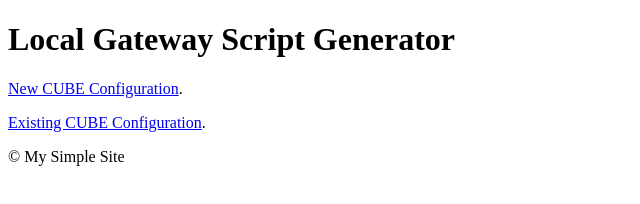
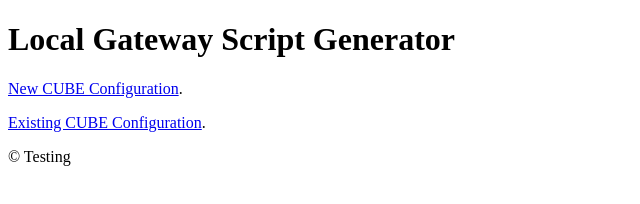
Before and after one commit to bigant32/veytec_files, a plain HTML site: page index.html in a window 1280 px wide. Shown: the full height of the page, 0-640 px from the left. Drawn offline with Linux system fonts and the light colour scheme.

Commit message:
Update index.html

```diff
--- a/index.html
+++ b/index.html
@@ -23,7 +23,7 @@
     </main>
 
     <footer>
-        <p>&copy; My Simple Site</p>
+        <p>&copy; Testing</p>
     </footer>
 
 </body>
```
